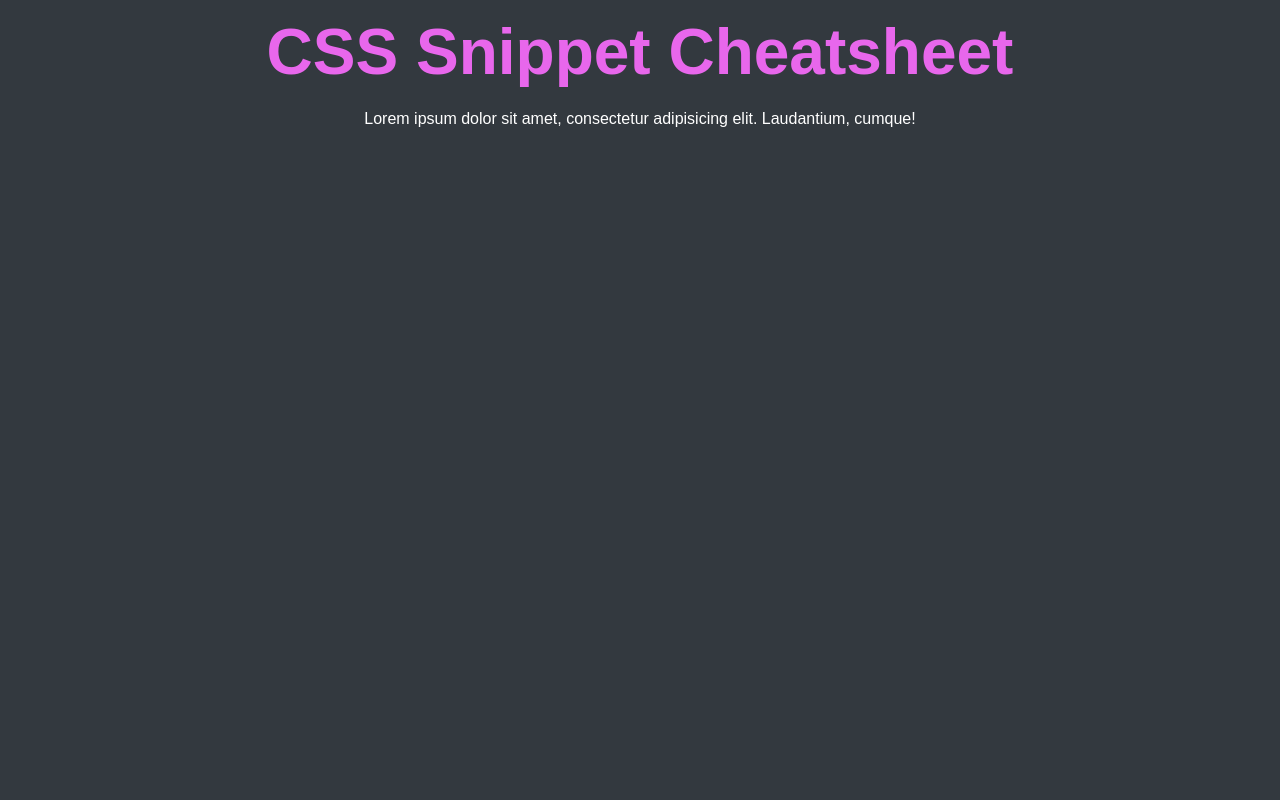
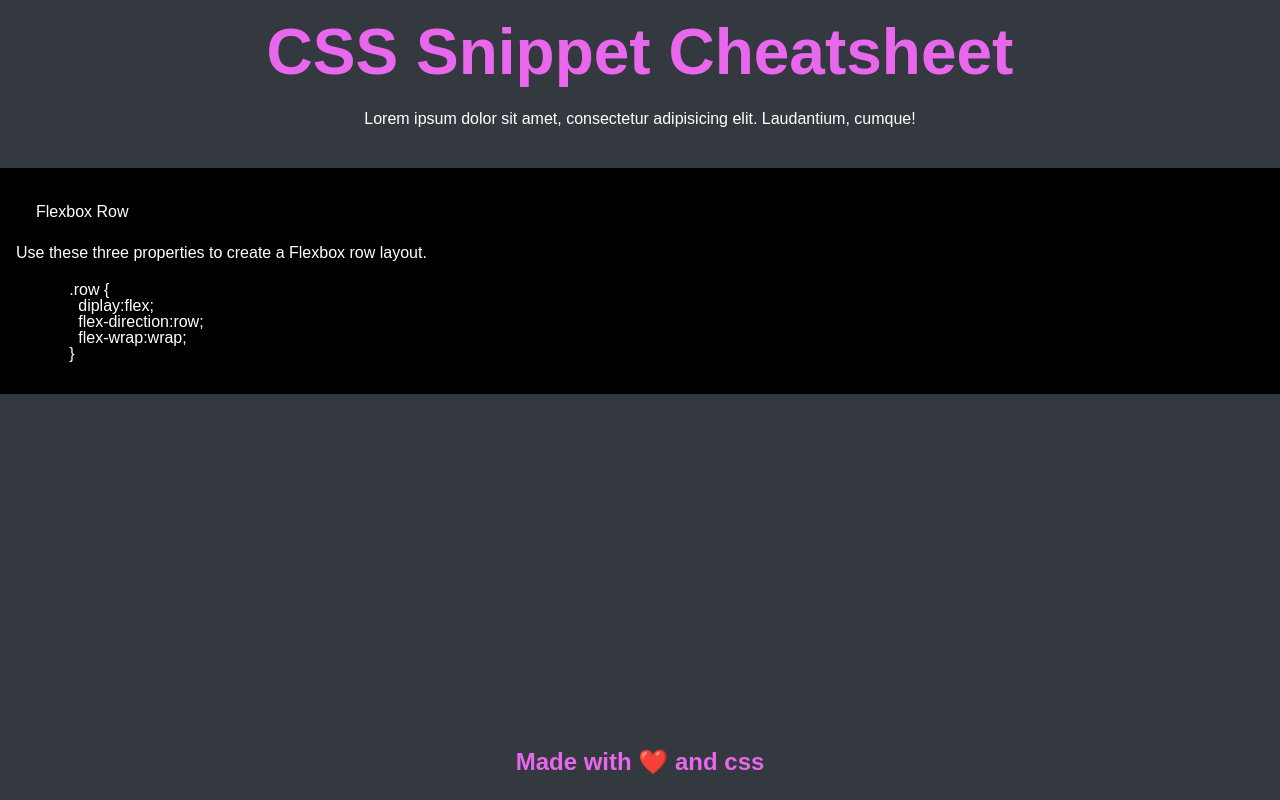
Before and after one commit to johnxlai/css-snippet-cheatsheet, a plain HTML site: page index.html in a window 1280 px wide. Drawn offline with Linux system fonts and the light colour scheme.

Commit message:
Add main section and setup basic html

```diff
--- a/assets/css/style.css
+++ b/assets/css/style.css
@@ -2,6 +2,14 @@
   --grey: #33393f;
   --white: #fff;
   --pink: #e867ec;
+}
+
+.text-center {
+  text-align: center;
+}
+
+.text-primary {
+  color: var(--pink);
 }
 
 body {
@@ -11,14 +19,27 @@ body {
   flex-direction: column;
 }
 
+/* Header Section */
 header {
   padding: 20px;
 }
 
-.text-center {
-  text-align: center;
+/* Main */
+section.row {
+  background-color: black;
+  display: flex;
+  flex-wrap: wrap;
+  padding: 1rem;
+}
+section.row .col {
+  width: 33%;
 }
 
-.text-primary {
-  color: var(--pink);
+/* Footer */
+footer {
+  margin-top: auto;
+  padding: 1.6rem;
 }
+footer h6 {
+  margin-bottom: 0;
+}
--- a/index.html
+++ b/index.html
@@ -16,6 +16,23 @@
         cumque!
       </p>
     </header>
-    <main></main>
+    <main>
+      <section class="row">
+        <div class="col">
+          <header>Flexbox Row</header>
+          <p>Use these three properties to create a Flexbox row layout.</p>
+          <pre>
+            .row {
+              diplay:flex;
+              flex-direction:row;
+              flex-wrap:wrap;
+            }
+          </pre>
+        </div>
+      </section>
+    </main>
+    <footer class="text-center text-primary">
+      <h6>Made with ❤️ and css</h6>
+    </footer>
   </body>
 </html>
```
